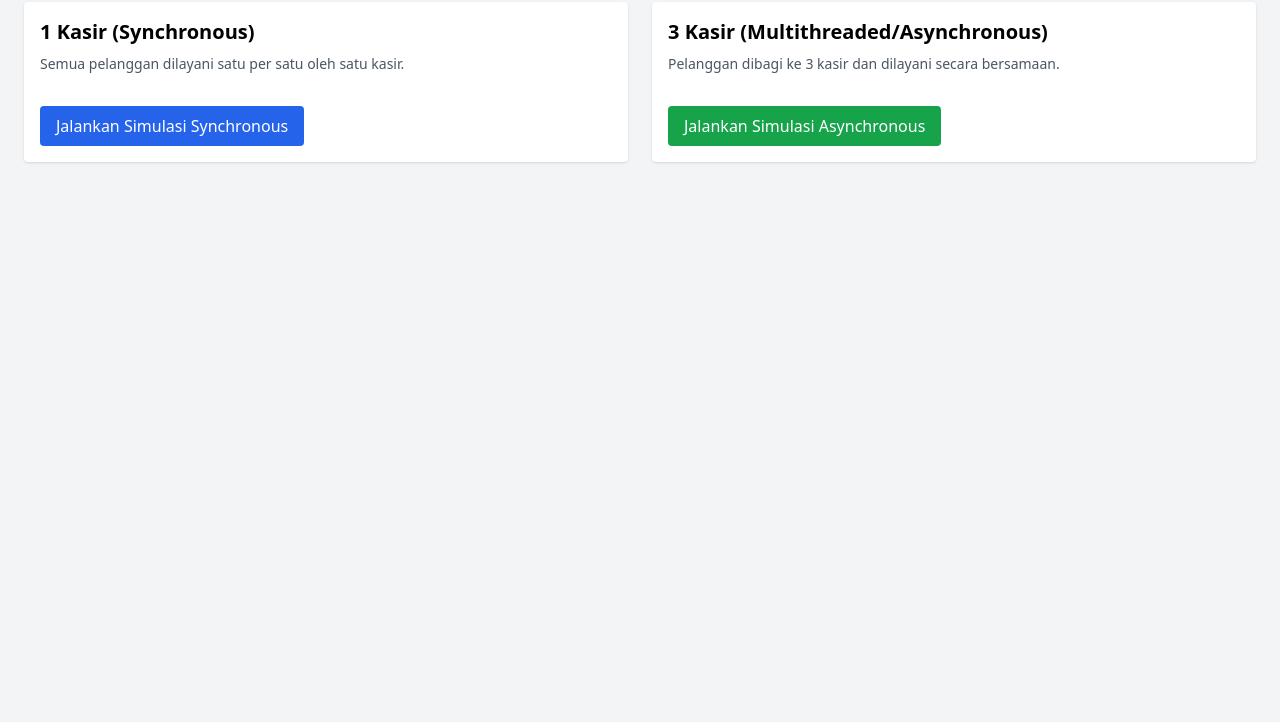
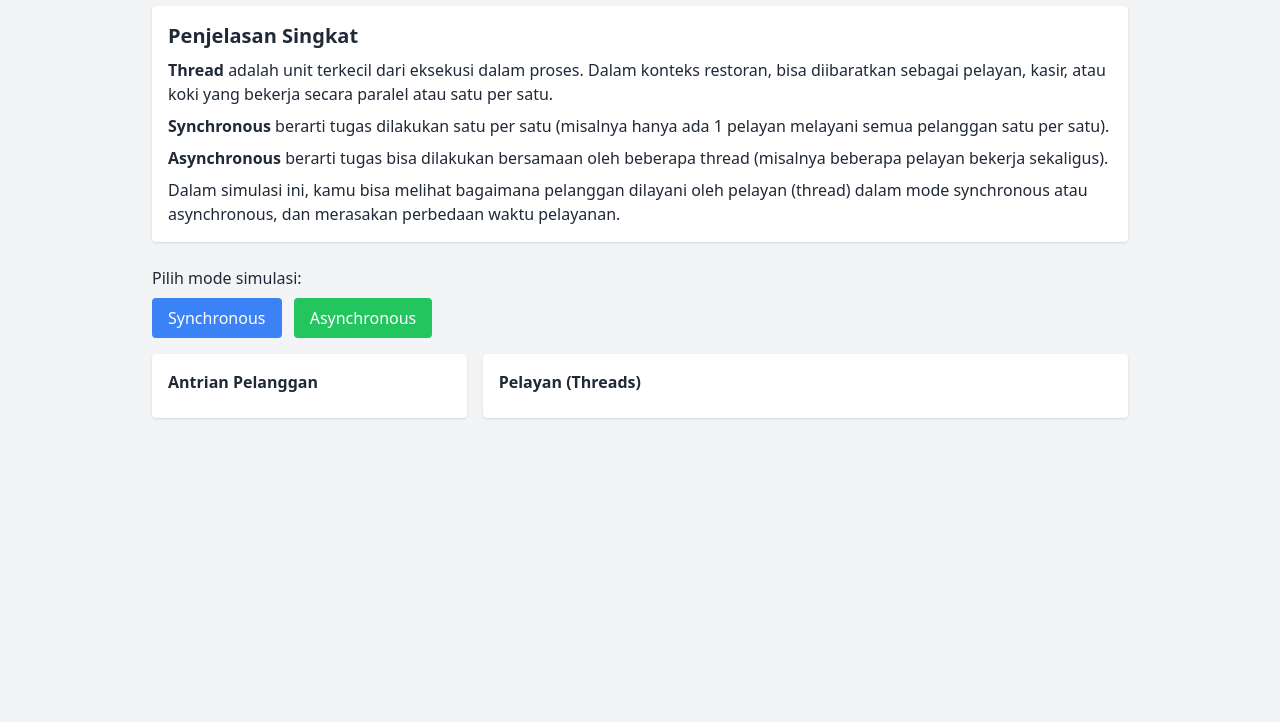
Before and after one commit to jungglevincent/Trhead, a plain HTML site: page index.html in a window 1280 px wide. Shown: the part 78-800 px from the top of the page. Drawn offline with nearby package versions, Linux system fonts and the light colour scheme.

Commit message:
Update index.html

```diff
--- a/index.html
+++ b/index.html
@@ -2,72 +2,100 @@
 <head>
   <meta charset="UTF-8" />
   <meta name="viewport" content="width=device-width, initial-scale=1.0" />
-  <title>Simulasi Thread: Kasir Supermarket</title>
+  <title>Simulasi Thread - Restoran</title>
   <script src="https://cdn.tailwindcss.com"></script>
 </head>
-<body class="bg-gray-100 p-6 font-sans">
-  <h1 class="text-2xl font-bold text-center mb-6">Simulasi Visual Thread: Antrian Kasir Supermarket</h1>  <div class="grid grid-cols-1 md:grid-cols-2 gap-6">
-    <!-- Synchronous Kasir (1 kasir saja) -->
-    <div class="bg-white p-4 rounded shadow">
-      <h2 class="text-xl font-semibold mb-2">1 Kasir (Synchronous)</h2>
-      <p class="mb-4 text-sm text-gray-600">Semua pelanggan dilayani satu per satu oleh satu kasir.</p>
-      <div id="sync-kasir" class="space-y-2"></div>
-      <button onclick="startSyncKasir()" class="mt-4 bg-blue-600 text-white px-4 py-2 rounded">Jalankan Simulasi Synchronous</button>
-    </div><!-- Asynchronous Kasir (3 kasir) -->
-<div class="bg-white p-4 rounded shadow">
-  <h2 class="text-xl font-semibold mb-2">3 Kasir (Multithreaded/Asynchronous)</h2>
-  <p class="mb-4 text-sm text-gray-600">Pelanggan dibagi ke 3 kasir dan dilayani secara bersamaan.</p>
-  <div id="async-kasir" class="space-y-2"></div>
-  <button onclick="startAsyncKasir()" class="mt-4 bg-green-600 text-white px-4 py-2 rounded">Jalankan Simulasi Asynchronous</button>
+<body class="bg-gray-100 text-gray-800 font-sans">
+  <div class="max-w-5xl mx-auto p-6">
+    <h1 class="text-3xl font-bold mb-6 text-center">Simulasi Thread: Restoran</h1><div class="bg-white p-4 rounded shadow mb-6">
+  <h2 class="text-xl font-semibold mb-2">Penjelasan Singkat</h2>
+  <p class="mb-2">
+    <strong>Thread</strong> adalah unit terkecil dari eksekusi dalam proses. Dalam konteks restoran, bisa diibaratkan sebagai pelayan, kasir, atau koki yang bekerja secara paralel atau satu per satu.
+  </p>
+  <p class="mb-2">
+    <strong>Synchronous</strong> berarti tugas dilakukan satu per satu (misalnya hanya ada 1 pelayan melayani semua pelanggan satu per satu).
+  </p>
+  <p class="mb-2">
+    <strong>Asynchronous</strong> berarti tugas bisa dilakukan bersamaan oleh beberapa thread (misalnya beberapa pelayan bekerja sekaligus).
+  </p>
+  <p>
+    Dalam simulasi ini, kamu bisa melihat bagaimana pelanggan dilayani oleh pelayan (thread) dalam mode synchronous atau asynchronous, dan merasakan perbedaan waktu pelayanan.
+  </p>
+</div>
+
+<div class="mb-4">
+  <p class="mb-2">Pilih mode simulasi:</p>
+  <button onclick="startSimulation(true)" class="bg-blue-500 hover:bg-blue-600 text-white px-4 py-2 rounded mr-2">Synchronous</button>
+  <button onclick="startSimulation(false)" class="bg-green-500 hover:bg-green-600 text-white px-4 py-2 rounded">Asynchronous</button>
+</div>
+
+<div id="status" class="mb-4 font-medium text-lg"></div>
+
+<div class="grid grid-cols-1 md:grid-cols-3 gap-4">
+  <div class="bg-white p-4 rounded shadow">
+    <h2 class="font-bold mb-2">Antrian Pelanggan</h2>
+    <ul id="queue" class="space-y-1 transition-all duration-500"></ul>
+  </div>
+
+  <div class="bg-white p-4 rounded shadow md:col-span-2">
+    <h2 class="font-bold mb-2">Pelayan (Threads)</h2>
+    <div id="servers" class="space-y-2"></div>
+  </div>
 </div>
 
   </div>  <script>
-    function startSyncKasir() {
-      const output = document.getElementById('sync-kasir');
-      output.innerHTML = '';
-      let pelanggan = ["Pelanggan A", "Pelanggan B", "Pelanggan C"];
+    const queueEl = document.getElementById("queue");
+    const serversEl = document.getElementById("servers");
+    const statusEl = document.getElementById("status");
 
-      function layani(index) {
-        if (index >= pelanggan.length) return;
-        const el = document.createElement('div');
-        el.className = 'bg-blue-100 p-2 rounded';
-        el.innerText = `${pelanggan[index]} sedang dilayani...`;
-        output.appendChild(el);
-        setTimeout(() => {
-          el.innerText = `${pelanggan[index]} selesai dilayani.`;
-          layani(index + 1);
-        }, 2000);
+    let customerQueue = [];
+    let customersServed = 0;
+    let totalCustomers = 10;
+
+    function startSimulation(isSynchronous) {
+      customerQueue = Array.from({ length: totalCustomers }, (_, i) => `Pelanggan ${i + 1}`);
+      customersServed = 0;
+      queueEl.innerHTML = customerQueue.map(c => `<li class='bg-gray-200 px-2 py-1 rounded'>${c}</li>`).join("");
+      serversEl.innerHTML = "";
+      statusEl.textContent = isSynchronous ? "Mode: Synchronous (1 pelayan)" : "Mode: Asynchronous (3 pelayan)";
+
+      const totalServers = isSynchronous ? 1 : 3;
+
+      for (let i = 0; i < totalServers; i++) {
+        const server = document.createElement("div");
+        server.id = `server-${i}`;
+        server.className = "p-2 border rounded bg-yellow-100";
+        server.textContent = `Pelayan ${i + 1} menunggu pelanggan...`;
+        serversEl.appendChild(server);
+        simulateServer(i);
       }
-
-      layani(0);
     }
 
-    function startAsyncKasir() {
-      const output = document.getElementById('async-kasir');
-      output.innerHTML = '';
-      const pelanggan = ["Pelanggan A", "Pelanggan B", "Pelanggan C", "Pelanggan D", "Pelanggan E", "Pelanggan F"];
-      const kasirCount = 3;
-      let kasirList = Array.from({ length: kasirCount }, (_, i) => []);
+    function simulateServer(serverId) {
+      const serverEl = document.getElementById(`server-${serverId}`);
+      function serve() {
+        const customer = customerQueue.shift();
+        if (customer) {
+          serverEl.textContent = `Pelayan ${serverId + 1} melayani ${customer}...`;
+          updateQueue();
+          setTimeout(() => {
+            customersServed++;
+            serverEl.textContent = `Pelayan ${serverId + 1} selesai dengan ${customer}`;
+            if (customersServed === totalCustomers) {
+              statusEl.textContent += " | Semua pelanggan sudah dilayani!";
+              return;
+            }
+            serve();
+          }, 1000 + Math.random() * 2000);
+        } else {
+          serverEl.textContent = `Pelayan ${serverId + 1} menunggu pelanggan...`;
+        }
+      }
+      serve();
+    }
 
-      // Bagi pelanggan ke kasir
-      pelanggan.forEach((p, i) => {
-        kasirList[i % kasirCount].push(p);
-      });
-
-      kasirList.forEach((pelangganKasir, kasirIndex) => {
-        pelangganKasir.forEach((pel, i) => {
-          const delay = i * 2000;
-          setTimeout(() => {
-            const el = document.createElement('div');
-            el.className = 'bg-green-100 p-2 rounded';
-            el.innerText = `${pel} sedang dilayani di Kasir ${kasirIndex + 1}...`;
-            output.appendChild(el);
-            setTimeout(() => {
-              el.innerText = `${pel} selesai dilayani di Kasir ${kasirIndex + 1}.`;
-            }, 2000);
-          }, delay);
-        });
-      });
+    function updateQueue() {
+      queueEl.innerHTML = customerQueue.map(c => `<li class='bg-gray-200 px-2 py-1 rounded transition-all duration-500'>${c}</li>`).join("");
     }
   </script></body>
 </html>
```
